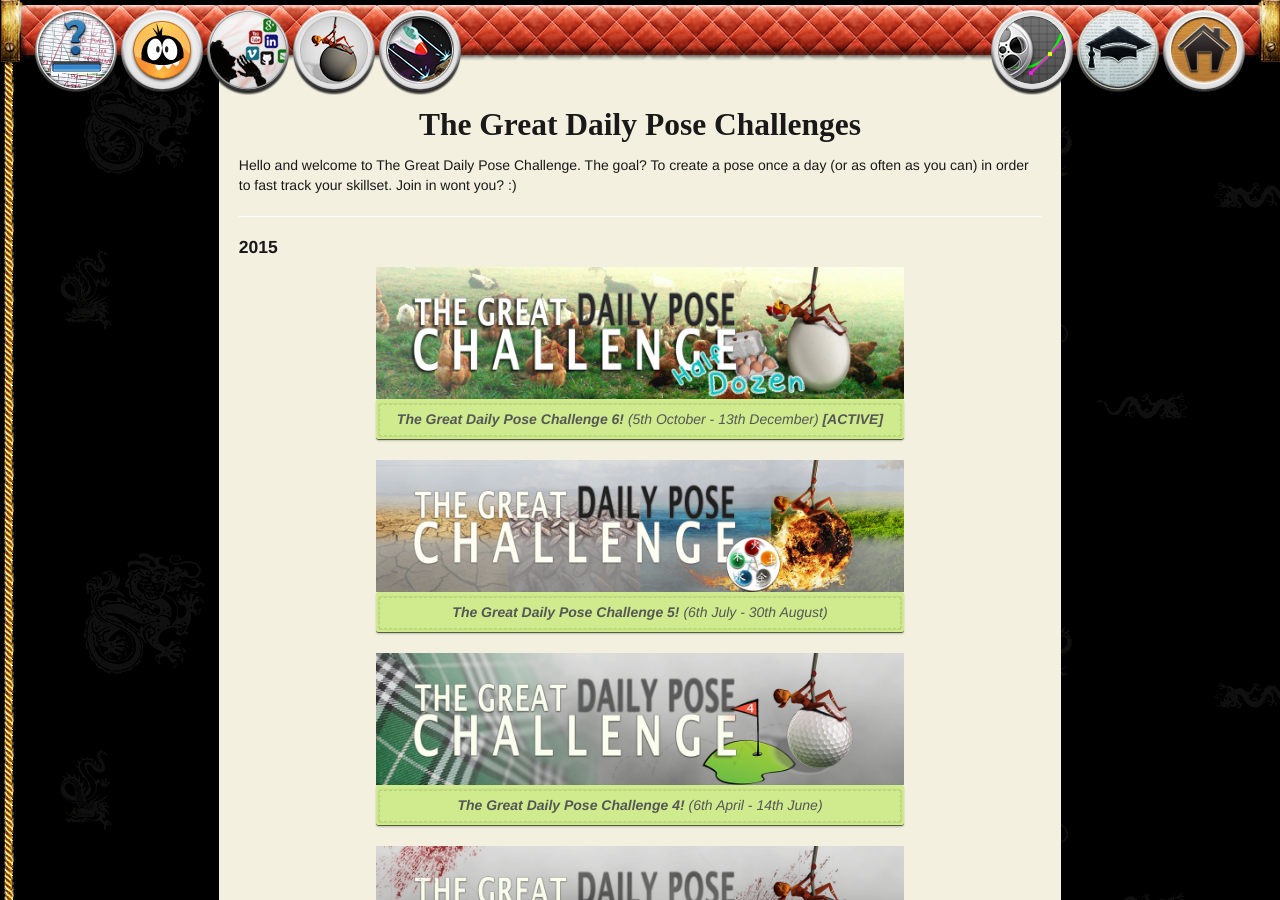
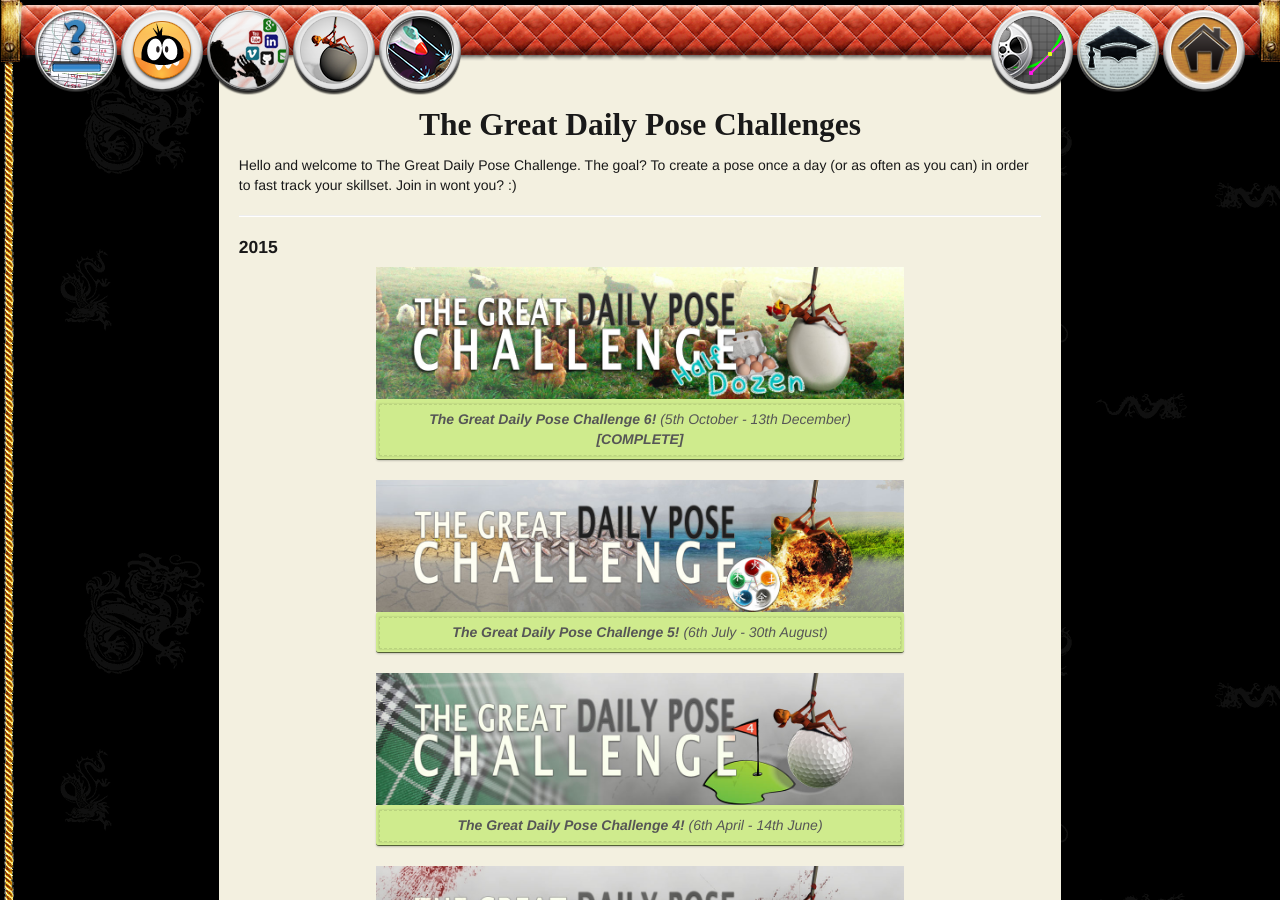
Before and after one commit to internetimagery/internetimagery.github.io, a Jekyll site: the page built from challenges/index.md, in a window 1280 px wide and 900 px high. Built offline with Jekyll 4.4.1, drawn with Linux system fonts in a browser that asks for light colours; nearby versions of some CDN libraries; some web fonts are replaced.

Commit message:
challenge complete!

```diff
--- a/challenges/index.md
+++ b/challenges/index.md
@@ -11,7 +11,7 @@
 ----
 
 ####2015
-{% include image.html caption="<strong>The Great Daily Pose Challenge 6!</strong> (5th October - 13th December) <strong>[ACTIVE]</strong>" img="/challenges/dailypose6.jpg" link="https://plus.google.com/events/csrpg3reo12pieloripn5d60a9k" %}
+{% include image.html caption="<strong>The Great Daily Pose Challenge 6!</strong> (5th October - 13th December) <strong>[COMPLETE]</strong>" img="/challenges/dailypose6.jpg" link="https://plus.google.com/events/csrpg3reo12pieloripn5d60a9k" %}
 
 {% include image.html caption="<strong>The Great Daily Pose Challenge 5!</strong> (6th July - 30th August)" img="/challenges/dailypose5.jpg" link="https://plus.google.com/events/cr15seuico4fbi364i3a38sgovk" %}
 
```
